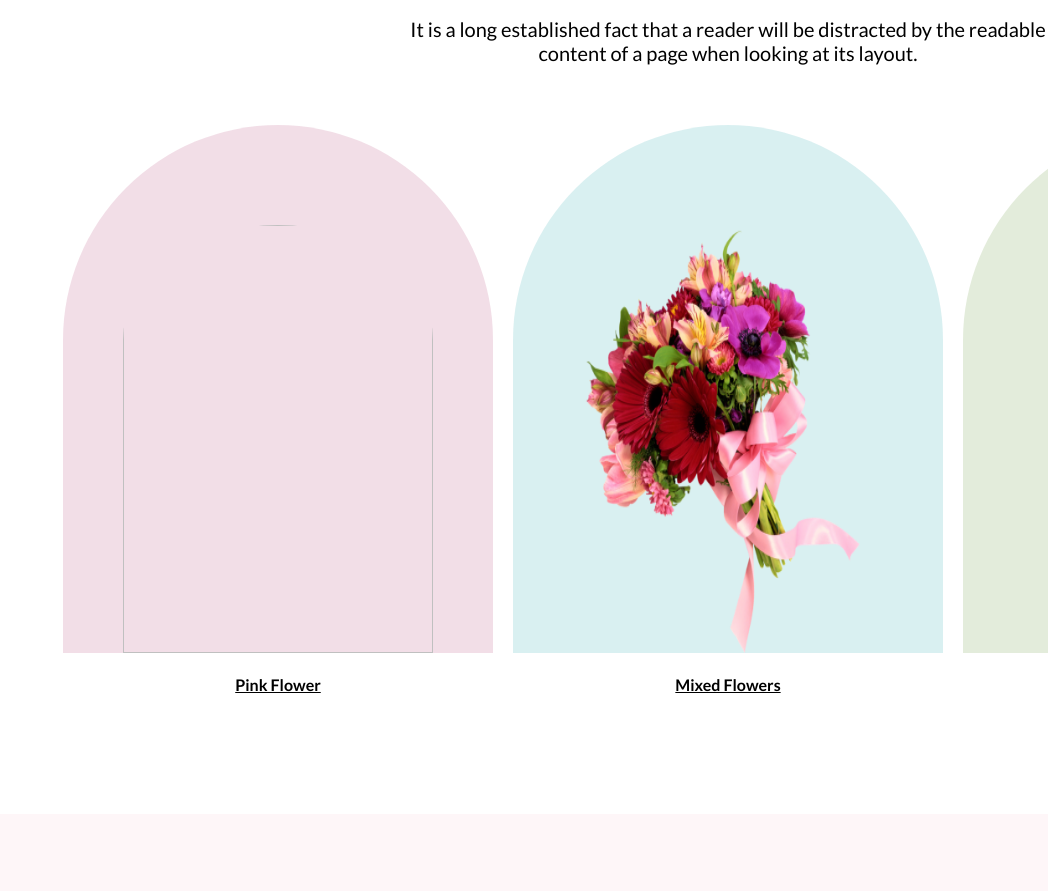
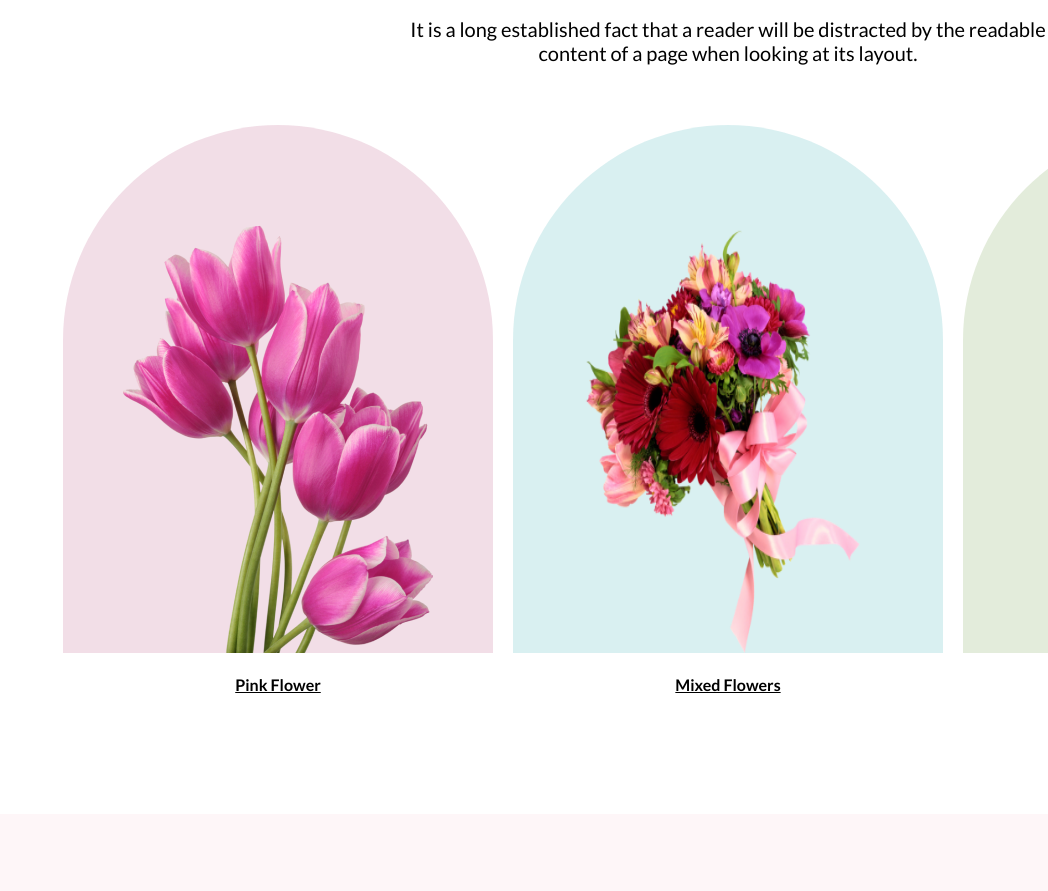
Before and after one commit to dialemon/flower-shop, a plain HTML site: page index.html in a window 1280 px wide. Shown: the part 1051-1942 px from the top of the page, without its empty margins (232-1280 px from the left). Drawn offline with Linux system fonts and the light colour scheme; the site is published under a folder, as on GitHub Pages, so addresses that start at the root find nothing.

Commit message:
commit for recheck previous commit

```diff
--- a/index.html
+++ b/index.html
@@ -26,7 +26,7 @@
             <p class="content-description">It is a long established fact that a reader will be distracted by the readable <br>content of a page when looking at its layout.</p>
             <div class="featured-images">
                <div class="pink-flower">
-                <img class="pink-flower-img" src="/images/pngwing 6.png" alt="">
+                <img class="pink-flower-img" src="./images/pngwing 6.png" alt="">
                 <br>
                 <br>
                 <h4 class="pink-flower-text">Pink Flower</h4>
```
